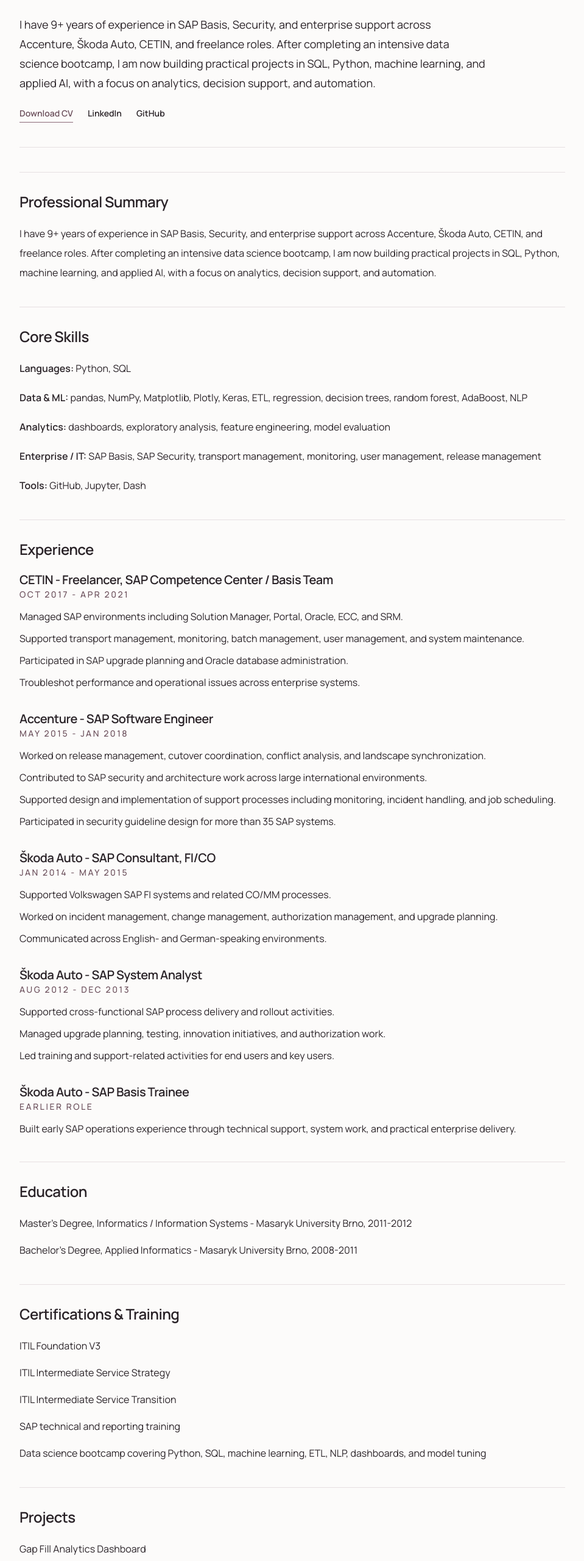
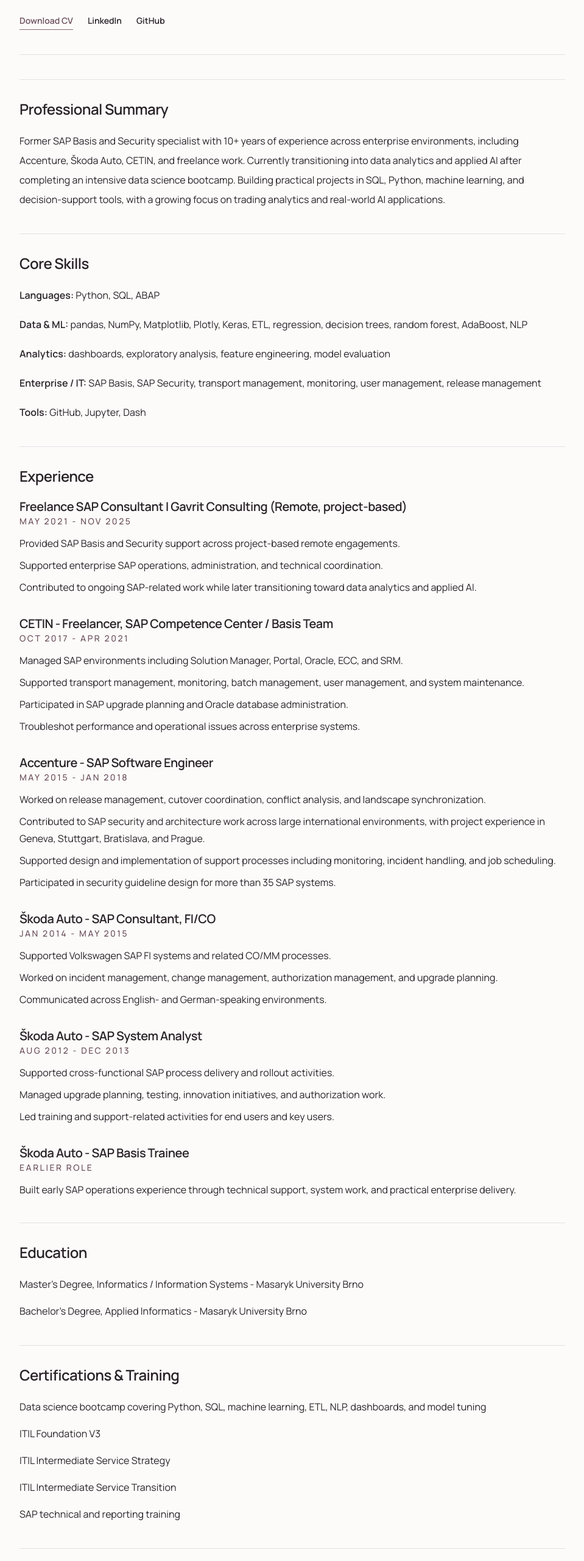
Before and after one commit to Zuzana111/my_website_CV, a Next.js app: page /resume in a window 1280 px wide. Shown: the part 237-2797 px from the top of the page at 61% size, without its empty margins (160-1119 px from the left). Built offline with nearby package versions, Linux system fonts and the light colour scheme.

Commit message:
Update resume page content

```diff
--- a/app/resume/page.tsx
+++ b/app/resume/page.tsx
@@ -6,7 +6,7 @@
 const coreSkills = [
   {
     label: "Languages",
-    value: "Python, SQL"
+    value: "Python, SQL, ABAP"
   },
   {
     label: "Data & ML",
@@ -28,6 +28,17 @@
 
 const experience = [
   {
+    company: "Gavrit Consulting",
+    role: "Freelance SAP Consultant | Gavrit Consulting (Remote, project-based)",
+    displayTitle: "Freelance SAP Consultant | Gavrit Consulting (Remote, project-based)",
+    period: "May 2021 - Nov 2025",
+    bullets: [
+      "Provided SAP Basis and Security support across project-based remote engagements.",
+      "Supported enterprise SAP operations, administration, and technical coordination.",
+      "Contributed to ongoing SAP-related work while later transitioning toward data analytics and applied AI."
+    ]
+  },
+  {
     company: "CETIN",
     role: "Freelancer, SAP Competence Center / Basis Team",
     period: "Oct 2017 - Apr 2021",
@@ -44,7 +55,7 @@
     period: "May 2015 - Jan 2018",
     bullets: [
       "Worked on release management, cutover coordination, conflict analysis, and landscape synchronization.",
-      "Contributed to SAP security and architecture work across large international environments.",
+      "Contributed to SAP security and architecture work across large international environments, with project experience in Geneva, Stuttgart, Bratislava, and Prague.",
       "Supported design and implementation of support processes including monitoring, incident handling, and job scheduling.",
       "Participated in security guideline design for more than 35 SAP systems."
     ]
@@ -80,26 +91,19 @@
 ];
 
 const education = [
-  "Master's Degree, Informatics / Information Systems - Masaryk University Brno, 2011-2012",
-  "Bachelor's Degree, Applied Informatics - Masaryk University Brno, 2008-2011"
+  "Master's Degree, Informatics / Information Systems - Masaryk University Brno",
+  "Bachelor's Degree, Applied Informatics - Masaryk University Brno"
 ];
 
 const certifications = [
+  "Data science bootcamp covering Python, SQL, machine learning, ETL, NLP, dashboards, and model tuning",
   "ITIL Foundation V3",
   "ITIL Intermediate Service Strategy",
   "ITIL Intermediate Service Transition",
-  "SAP technical and reporting training",
-  "Data science bootcamp covering Python, SQL, machine learning, ETL, NLP, dashboards, and model tuning"
+  "SAP technical and reporting training"
 ];
 
-const projects = [
-  "Gap Fill Analytics Dashboard",
-  "Gap Fill Prediction Model",
-  "Trading Automation / Trading App",
-  "Bootcamp case study"
-];
-
-const interests = ["Pilates / yoga / tennis", "Travelling", "Stock trading", "Self-education"];
+const interests = ["Pilates / yoga / tennis", "Travelling", "Financial markets", "Self-education"];
 
 function ResumeSection({
   title,
@@ -125,12 +129,6 @@
         <p className="mt-3 text-xl text-foreground/76">
           Data Analytics & Applied AI | Former SAP Basis &amp; Security Specialist
         </p>
-        <p className="mt-6 max-w-3xl text-lg leading-8 text-foreground/72">
-          I have 9+ years of experience in SAP Basis, Security, and enterprise support across Accenture, Škoda Auto,
-          CETIN, and freelance roles. After completing an intensive data science bootcamp, I am now building practical
-          projects in SQL, Python, machine learning, and applied AI, with a focus on analytics, decision support, and
-          automation.
-        </p>
         <div className="mt-6 flex flex-wrap gap-x-6 gap-y-3 text-sm font-semibold">
           <a href="/resume.pdf" className="border-b border-accent pb-1 text-accent-deep transition hover:border-accent-deep">
             Download CV
@@ -146,10 +144,11 @@
 
       <ResumeSection title="Professional Summary">
         <p>
-          I have 9+ years of experience in SAP Basis, Security, and enterprise support across Accenture, Škoda Auto,
-          CETIN, and freelance roles. After completing an intensive data science bootcamp, I am now building practical
-          projects in SQL, Python, machine learning, and applied AI, with a focus on analytics, decision support, and
-          automation.
+          Former SAP Basis and Security specialist with 10+ years of experience across enterprise environments,
+          including Accenture, Škoda Auto, CETIN, and freelance work. Currently transitioning into data analytics and
+          applied AI after completing an intensive data science bootcamp. Building practical projects in SQL, Python,
+          machine learning, and decision-support tools, with a growing focus on trading analytics and real-world AI
+          applications.
         </p>
       </ResumeSection>
 
@@ -169,7 +168,7 @@
             <article key={`${item.company}-${item.role}`} className="space-y-3">
               <div>
                 <h3 className="text-xl font-semibold tracking-tight">
-                  {item.company} - {item.role}
+                  {"displayTitle" in item ? item.displayTitle : `${item.company} - ${item.role}`}
                 </h3>
                 <p className="text-sm font-medium uppercase tracking-[0.18em] text-accent-deep">{item.period}</p>
               </div>
@@ -201,14 +200,6 @@
         </ul>
       </ResumeSection>
 
-      <ResumeSection title="Projects">
-        <ul className="space-y-3">
-          {projects.map((item) => (
-            <li key={item}>{item}</li>
-          ))}
-        </ul>
-      </ResumeSection>
-
       <ResumeSection title="Interests">
         <ul className="space-y-3">
           {interests.map((item) => (
```
